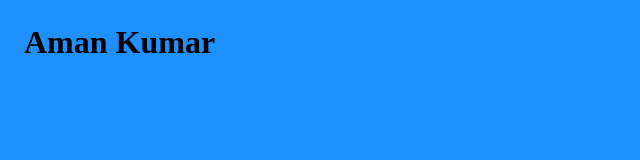
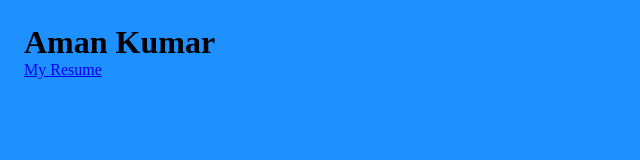
Before and after one commit to amankriet/MyPortfolio, a plain HTML site: page public/index.html in a window 1280 px wide. Shown: the whole page, without its empty margins (0-640 px from the left). Drawn offline with Linux system fonts and the light colour scheme; some packages are replaced by stand-ins of ours.

Commit message:
resume added

```diff
--- a/public/index.html
+++ b/public/index.html
@@ -8,6 +8,7 @@
 </head>
 <body>
     <h1>Aman Kumar</h1>
+    <p><a href="https://drive.google.com/file/d/1sER3C9zIN6cYKoP12uJKg2DuqEYVoClo/view?usp=sharing">My Resume</a></p>
     <script src="/__/firebase/8.2.2/firebase-app.js"></script>
     <script src="/__/firebase/8.2.2/firebase-analytics.js"></script>
     <script src="/__/firebase/init.js"></script>
```
